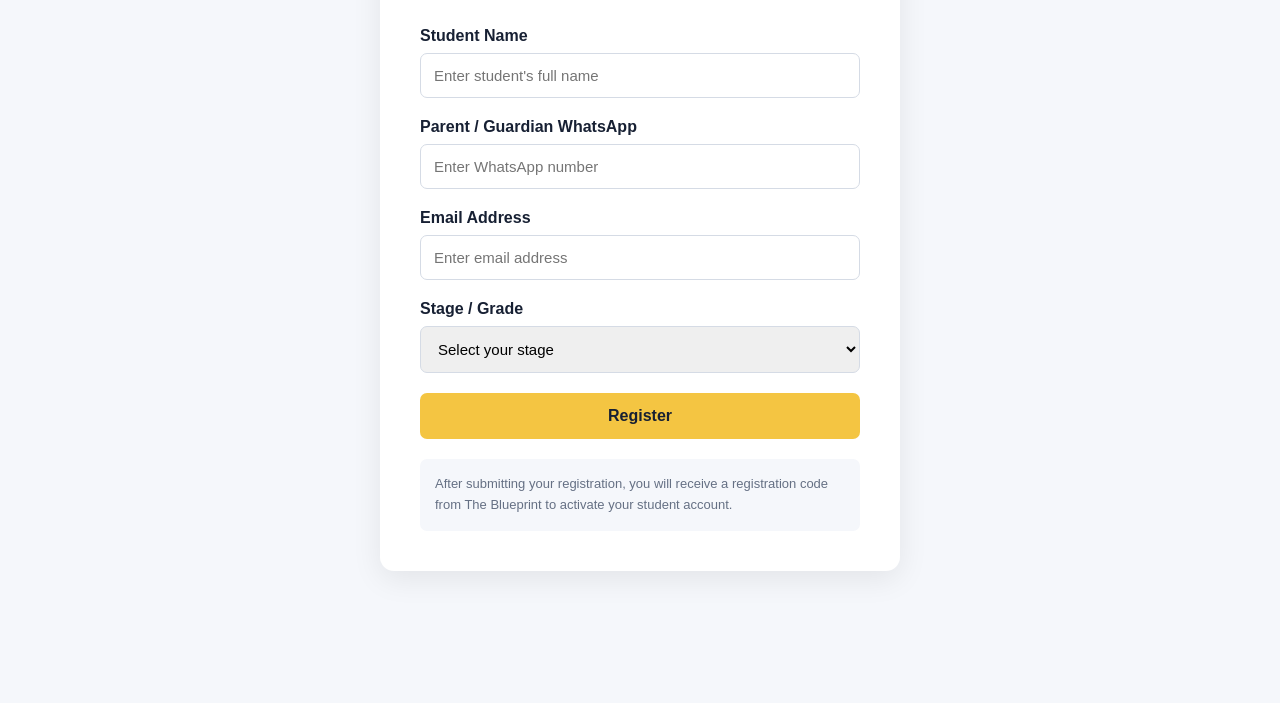
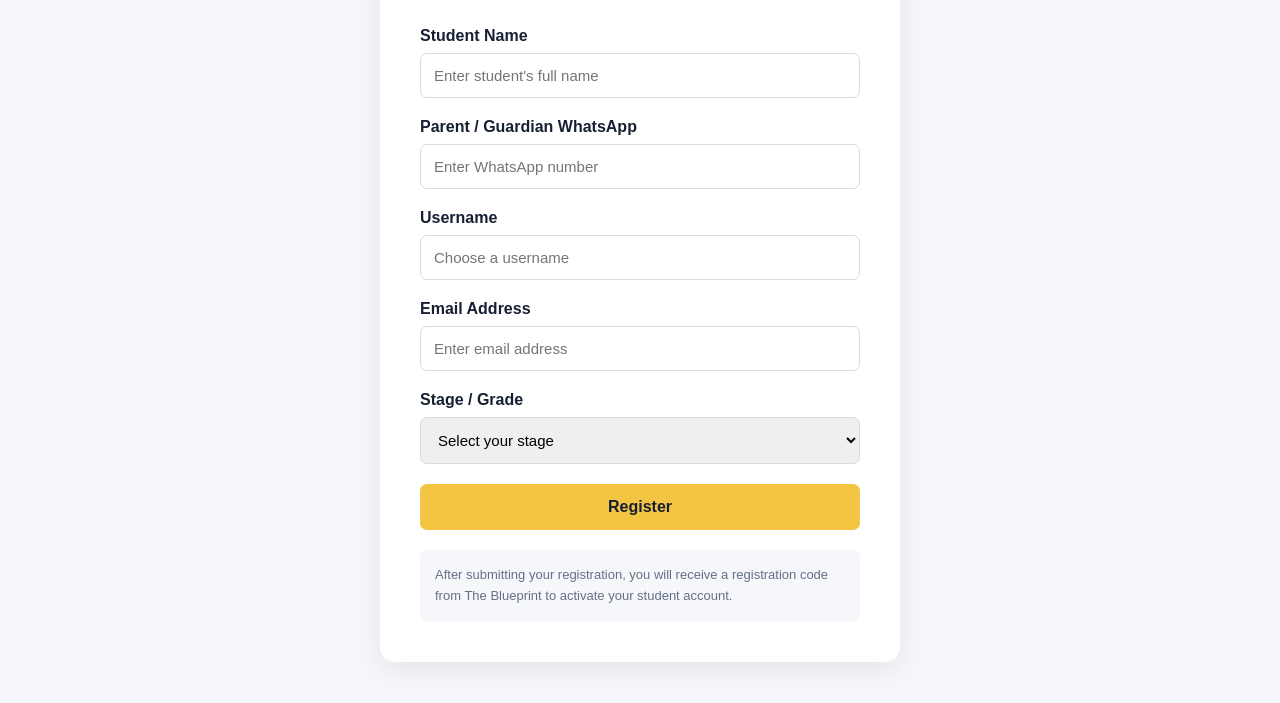
Before and after one commit to IGCSE-NetworkHub/IGCSE-English-Hub, a plain HTML site: page register.html in a window 1280 px wide. Shown: the part 227-930 px from the top of the page. Before the commit the page ends 848 px from the top, so only its background shows below. Drawn offline with nearby package versions, Linux system fonts and the light colour scheme.

Commit message:
Update register.html

```diff
--- a/register.html
+++ b/register.html
@@ -186,7 +186,20 @@ button:hover {
 
             </div>
 
+<div class="form-group">
 
+    <label for="username">
+        Username
+    </label>
+
+    <input
+        type="text"
+        id="username"
+        placeholder="Choose a username"
+        required
+    >
+
+</div>
             <div class="form-group">
 
                 <label for="email">
```
